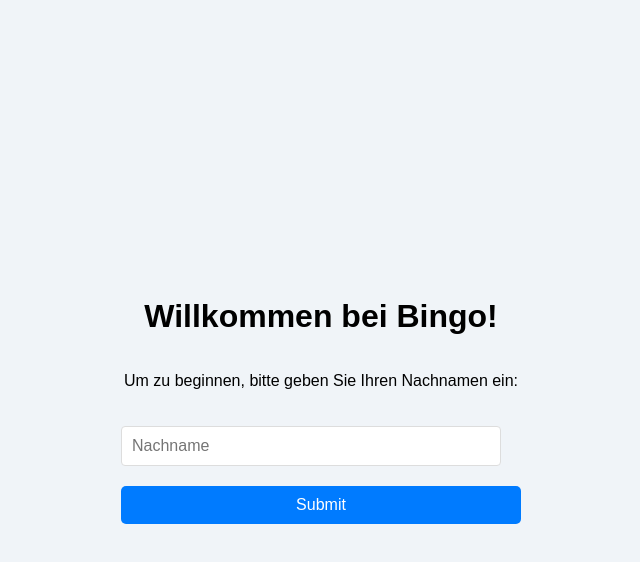
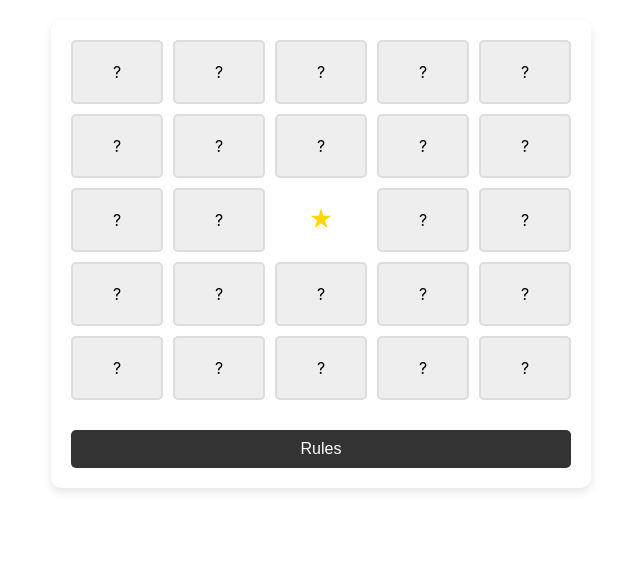
Before and after one commit to yuanhaoMin/kathi-michi, a React (Create React App) app: page /bingo in a window 1280 px wide. Before the commit this address led to /. Shown: the top 562 px of the page, without its empty margins (319-959 px from the left). Built offline with nearby package versions, Linux system fonts and the light colour scheme; sample sign-in values are in the browser's storage.

Commit message:
added session data persist

```diff
--- a/package.json
+++ b/package.json
@@ -13,7 +13,7 @@
     "web-vitals": "^2.1.4"
   },
   "scripts": {
-    "start": "HOST=192.168.0.213 react-scripts start",
+    "start": "react-scripts start",
     "build": "react-scripts build",
     "test": "react-scripts test",
     "eject": "react-scripts eject"
@@ -37,6 +37,7 @@
     ]
   },
   "devDependencies": {
-    "@babel/plugin-proposal-private-property-in-object": "^7.21.11"
+    "@babel/plugin-proposal-private-property-in-object": "^7.21.11",
+    "cross-env": "^7.0.3"
   }
 }
--- a/src/BingoBoard.js
+++ b/src/BingoBoard.js
@@ -1,5 +1,4 @@
-// BingoBoard.js
-import React, { useState } from 'react';
+import React, { useEffect, useState } from 'react';
 import { Navigate } from 'react-router-dom';
 import questions from './data/Questions.js';
 import userNames from './data/Users.js';
@@ -7,19 +6,37 @@ import Popup from './Popup.js';
 import './style/BingoBoard.css';
 
 function BingoBoard() {
-  const [squares] = useState(() => {
+  const [squares, setSquares] = useState(() => {
+    // Attempt to load existing square data from session storage
+    const storedSquares = sessionStorage.getItem('squares');
     const initialSquares = new Array(25).fill().map((_, index) => ({
       clicked: false,
       special: index === 12,
-      question: index === 12 ? null : questions[index < 12 ? index : index - 1], // Adjust for center square
+      question: index === 12 ? null : questions[index < 12 ? index : index - 1],
+      name: '', // Field to store the name
     }));
-    return initialSquares;
+
+    return storedSquares ? JSON.parse(storedSquares) : initialSquares;
   });
 
   const [isModalOpen, setIsModalOpen] = useState(false);
   const [currentQuestion, setCurrentQuestion] = useState("");
 
-  const storedName = sessionStorage.getItem('bingoName');
+  const storedName = sessionStorage.getItem('userName');
+
+  // useEffect to update session storage; now correctly placed at the top level
+  useEffect(() => {
+    sessionStorage.setItem('squares', JSON.stringify(squares));
+  }, [squares]);
+
+  // Redirect if no storedName, handled using useEffect
+  useEffect(() => {
+    if (!storedName) {
+      // Code to redirect or update state to trigger redirect
+      // This example shows a potential approach if you want to conditionally render <Navigate>
+      // You might need to adjust this based on your routing setup
+    }
+  }, [storedName]); // Dependency on storedName to re-check on its update
 
   if (!storedName) {
     return <Navigate to="/" />;
@@ -27,15 +44,21 @@ function BingoBoard() {
 
   const handleClick = (index) => {
     if (squares[index].special) return;
-
     setCurrentQuestion(squares[index].question);
     setIsModalOpen(true);
   };
 
   const handleModalClose = (answer) => {
+    if (answer) {
+      setSquares((prevSquares) =>
+        prevSquares.map((square, idx) =>
+          square.question === currentQuestion
+            ? { ...square, clicked: true, name: answer } // Update the corresponding square
+            : square
+        )
+      );
+    }
     setIsModalOpen(false);
-    console.log("Answer submitted:", answer);
-    // Here you can handle the user's answer. For simplicity, we just log it and close the modal.
   };
 
   return (
@@ -46,11 +69,10 @@ function BingoBoard() {
           className={`square ${square.clicked ? 'clicked' : ''} ${square.special ? 'special' : ''}`}
           onClick={() => handleClick(index)}
         >
-          {square.special ? '★' : square.clicked ? '✓' : '?'}
+          {square.special ? '★' : square.clicked ? square.name.charAt(0) : '?'}
         </div>
       ))}
       <button className="rules-button">Rules</button>
-
       {isModalOpen && <Popup question={currentQuestion} onClose={handleModalClose} userNames={userNames}/>}
     </div>
   );
--- a/src/WelcomePage.js
+++ b/src/WelcomePage.js
@@ -14,7 +14,7 @@ function WelcomePage() {
   const handleSubmit = (event) => {
     event.preventDefault();
     if (name) {
-      sessionStorage.setItem('bingoName', name); // Store the name in sessionStorage
+      sessionStorage.setItem('userName', name); // Store the name in sessionStorage
       navigate('/bingo'); // Navigate to the BingoBoard page
     }
   };
--- a/src/style/BingoBoard.css
+++ b/src/style/BingoBoard.css
@@ -1,17 +1,19 @@
 .bingo-board {
     display: grid;
-    grid-template-columns: repeat(5, 1fr); /* Creates 5 columns */
+    /* Creates 5 columns */
+    grid-template-columns: repeat(5, 1fr);
     grid-gap: 10px;
     max-width: 500px;
     margin: 20px auto;
     padding: 20px;
-    box-shadow: 0 4px 8px rgba(0,0,0,0.1);
+    box-shadow: 0 4px 8px rgba(0, 0, 0, 0.1);
     border-radius: 10px;
     background: #fff;
 }
 
 .square {
-    box-sizing: border-box; /* 确保边框和内边距包含在总宽度和总高度内 */
+    /* 确保边框和内边距包含在总宽度和总高度内 */
+    box-sizing: border-box;
     background-color: #eee;
     border: 2px solid #ddd;
     padding: 20px;
@@ -28,16 +30,14 @@
     background-color: transparent;
     border: none;
     cursor: default;
+    /* Ensure that the special square doesn't affect the grid layout */
     pointer-events: none;
-    /* Ensure that the special square doesn't affect the grid layout */
-    display: inline-block; /* Make the star an inline element inside the flex container */
-    line-height: 1; /* Adjust line height to prevent affecting the square size */
-    margin: 0; /* Remove any margin that could affect neighboring squares */
-}
-
-.square:hover {
-    background-color: #d7ebf9;
-    box-shadow: 0 2px 4px rgba(0,0,0,0.2);
+    /* Make the star an inline element inside the flex container */
+    display: inline-block;
+    /* Adjust line height to prevent affecting the square size */
+    line-height: 1;
+    /* Remove any margin that could affect neighboring squares */
+    margin: 0;
 }
 
 .square.clicked {
@@ -46,7 +46,8 @@
 }
 
 .rules-button {
-    grid-column: 1 / -1; /* Makes the button span all columns */
+    /* Makes the button span all columns */
+    grid-column: 1 / -1;
     padding: 10px;
     margin-top: 20px;
     cursor: pointer;
```
Also changed, not shown: 1 other file (tests, documents, lock files or other folders).
